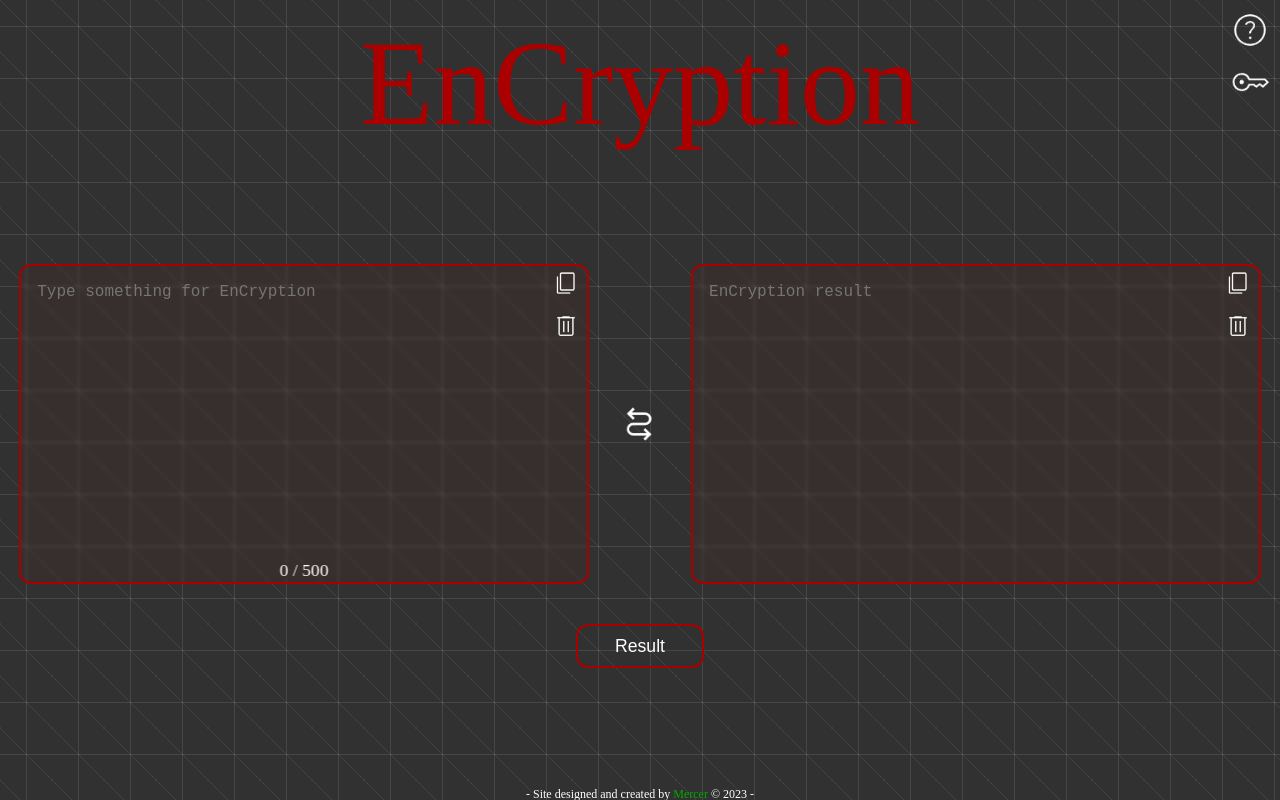
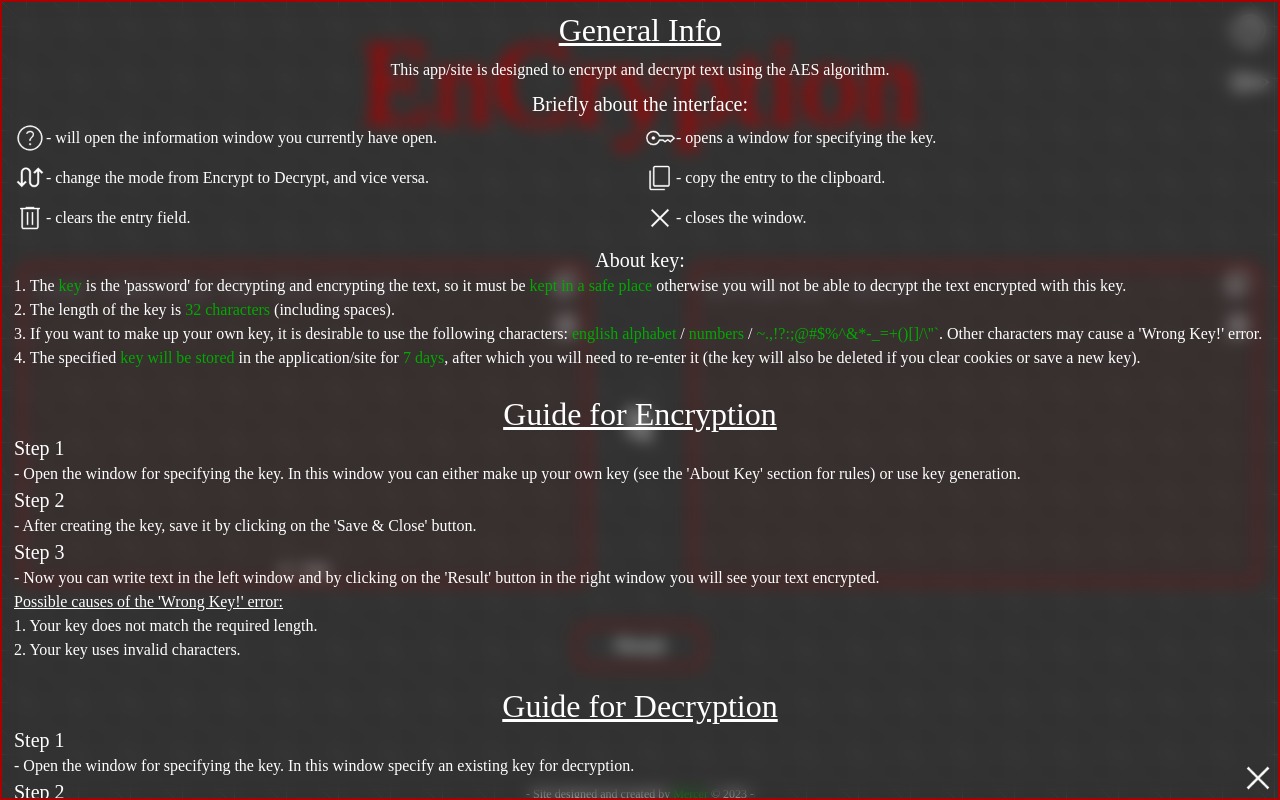
Before and after one commit to AleksMercer/EnDeCryption, a React (Create React App) app: page / in a window 1280 px wide. Built offline with nearby package versions, Linux system fonts and the light colour scheme; a web font is replaced by a local one.

Commit message:
21.08.2023 / filled in the information field

```diff
--- a/src/components/additional/InfoWindow.jsx
+++ b/src/components/additional/InfoWindow.jsx
@@ -1,13 +1,22 @@
-import React, { useState } from 'react'
+import React, { useState, useEffect } from 'react'
 
 
 function InfoButton() {
 
   const [infoWindow, setInfoWindow] = useState(false)
 
+  useEffect(() => {
+    const visited = localStorage.getItem('visited')
+
+    if (!visited) {
+      setInfoWindow(true)
+      localStorage.setItem('visited', 'true')
+    }
+  }, [])
+
   return (
     <>
-    <button className='info-btn' onClick={() => setInfoWindow(true)}>
+      <button className='info-btn' onClick={() => setInfoWindow(true)} >
         <img
         className='info-icon'
         draggable='false'
@@ -17,7 +26,65 @@ function InfoButton() {
 
       { infoWindow &&
         <div className='info-window'>
-        Info window
+
+          <div className='info-container'>
+
+            <div className='general-guide'>
+              <h2>General Info</h2>
+              <p className='description'>This app/site is designed to encrypt and decrypt text using the AES algorithm.</p>
+
+              <div className='interface'>
+                <h3>Briefly about the interface:</h3>
+                <p><img src={require('../media/info-icon.png')} alt=''  /><span>- will open the information window you currently have open.</span></p>
+                <p><img src={require('../media/key-icon.png')} alt=''   /><span>- opens a window for specifying the key.</span></p>
+                <p><img src={require('../media/swap-icon.png')} alt=''  /><span>- change the mode from Encrypt to Decrypt, and vice versa.</span></p>
+                <p><img src={require('../media/copy-icon.png')} alt=''  /><span>- copy the entry to the clipboard.</span></p>
+                <p><img src={require('../media/clean-icon.png')} alt='' /><span>- clears the entry field.</span></p>
+                <p><img src={require('../media/close-icon.png')} alt='' /><span>- closes the window.</span></p>
+              </div>
+
+              <div className='key'>
+                <h3>About key:</h3>
+                <p>1. The <span>key</span> is the 'password' for decrypting and encrypting the text, so it must be <span>kept in a safe place</span> otherwise you will not be able to decrypt the text encrypted with this key.</p>
+                <p>2. The length of the key is <span>32 characters</span> (including spaces).</p>
+                <p>3. If you want to make up your own key, it is desirable to use the following characters: <span>english alphabet</span> / <span>numbers</span> / <span>~.,!?:;@#$%^&*-_=+{}()[]/\''`</span>. Other characters may cause a 'Wrong Key!' error.</p>
+                <p>4. The specified <span>key will be stored</span> in the application/site for <span>7 days</span>, after which you will need to re-enter it (the key will also be deleted if you clear cookies or save a new key).</p>
+              </div>
+
+            </div>
+
+            <div className='encryption-guide'>
+              <h2>Guide for Encryption</h2>
+                <h3>Step 1</h3>
+                  <p>- Open the window for specifying the key. In this window you can either make up your own key (see the 'About Key' section for rules) or use key generation.</p>
+
+                <h3>Step 2</h3>
+                  <p>- After creating the key, save it by clicking on the 'Save & Close' button.</p>
+
+                <h3>Step 3</h3>
+                  <p>- Now you can write text in the left window and by clicking on the 'Result' button in the right window you will see your text encrypted.</p>
+
+                <h3 className='wrong'>Possible causes of the 'Wrong Key!' error:</h3>
+                  <p>1. Your key does not match the required length.</p>
+                  <p>2. Your key uses invalid characters.</p>
+            </div>
+
+            <div className='decryption-guide'>
+              <h2>Guide for Decryption</h2>
+                <h3>Step 1</h3>
+                  <p>- Open the window for specifying the key. In this window specify an existing key for decryption.</p>
+
+                <h3>Step 2</h3>
+                  <p>- After specifying the key, save it by clicking the 'Save & Close' button.</p>
+
+                <h3>Step 3</h3>
+                  <p>- Now you can add the encrypted text to the left window and by clicking the 'Result' button, you will see the decrypted text in the right window.</p>
+
+                <h3 className='wrong'>Possible causes of the 'Wrong Key!' error:</h3>
+                  <p>1. If the key is wrong, the text will not be decrypted.</p>
+            </div>
+
+          </div>
 
           <button className='close-btn' onClick={() => setInfoWindow(false)} >
             <img
@@ -26,6 +93,7 @@ function InfoButton() {
             src={require('../media/close-icon.png')}
             alt='X' />
           </button>
+
         </div>
       }
     </>
--- a/src/style/scss/_common.scss
+++ b/src/style/scss/_common.scss
@@ -9,7 +9,7 @@ html, body, #root {
 }
 
 body { //some common settings
-  * > img, * > button, h1{
+  * > img, * > button, h1, h2, h3 {
     user-select: none;
   }
 
@@ -150,21 +150,6 @@ header {
       backdrop-filter: blur(1vh);
     }
 
-    .info-window {
-      z-index: 96;
-
-      .close-btn {
-        position: absolute;
-        right: 0;
-        bottom: 0;
-        height: 5vh;
-
-        img {
-          height: 5vh;
-        }
-      }
-    }
-
     .key-window {
       @include grid_template(repeat(4, 1fr)/ auto);
       place-items: center;
@@ -216,6 +201,115 @@ header {
 
       .generate {
         align-self: start;
+      }
+    }
+
+    .info-window {
+      $small-gap: 1vh;
+      $mid-gap: 2vh;
+      $big-gap: 4vh;
+
+      z-index: 96;
+
+      ::-webkit-scrollbar {
+        width: 0;
+        background-color: rgba(0, 0, 0, 0);
+      }
+
+      ::-webkit-scrollbar-track {
+        background-color: rgba(0, 0, 0, 0);
+      }
+
+      .info-container { //make text design - font and spacing
+        width: 100%;
+        height: 100%;
+        padding: 1.5vh;
+        overflow-x: hidden;
+        overflow-y: auto;
+
+        @include grid_template(repeat(3, auto) / 1fr);
+        gap: $big-gap;
+
+        * > p {
+          font-size: 2vh;
+          // letter-spacing: ;
+          // word-spacing: ;
+        }
+
+        * > h2 {
+          text-align: center;
+          text-decoration: underline;
+          font-size: 4vh;
+        }
+
+        * > h3 {
+          font-size: 2.5vh;
+          text-align: center;
+        }
+
+        .general-guide {
+          @include grid_template(auto / 1fr);
+          gap: $mid-gap;
+
+          .description {
+            text-align: center;
+          }
+
+          .interface {
+            @include grid_template( auto / repeat(2, 1fr));
+            gap: $small-gap;
+
+            h3 {
+              grid-column: 1 / 3;
+            }
+
+            p {
+              @include grid_template( 1fr / repeat(2, auto));
+              justify-content: left;
+              align-items: center;
+
+              img {
+                height: 4vh;
+              }
+            }
+          }
+
+          .key {
+            @include grid_template(auto / 1fr);
+            gap: $small-gap;
+
+            p > span { color: #0A0; }
+          }
+        }
+
+        .encryption-guide, .decryption-guide {
+          @include grid_template(auto / 1fr);
+          gap: $small-gap;
+
+          * > span {
+            color: #0A0;
+          }
+
+          h3 {
+            justify-self: start;
+          }
+
+          .wrong {
+            font-size: 2vh;
+            text-decoration: underline;
+          }
+        }
+      }
+
+      .close-btn {
+        position: absolute;
+        right: 0;
+        bottom: 0;
+        height: 5vh;
+
+        img {
+          height: 5vh;
+        }
       }
     }
   }
@@ -284,6 +378,8 @@ main {
         white-space: break-spaces;
         line-height: 125%;
         font-size: 2vh;
+        letter-spacing: 0.3vh;
+        word-spacing: 0.5vh;
       }
 
       ::-webkit-scrollbar {
--- a/src/style/style.css
+++ b/src/style/style.css
@@ -119,7 +119,7 @@ html, body, #root {
   overflow: hidden;
 }
 
-body * > img, body * > button, body h1 {
+body * > img, body * > button, body h1, body h2, body h3 {
   -webkit-user-select: none;
      -moz-user-select: none;
       -ms-user-select: none;
@@ -269,18 +269,6 @@ header .info-and-key .info-window, header .info-and-key .key-window {
   -webkit-backdrop-filter: blur(1vh);
           backdrop-filter: blur(1vh);
 }
-header .info-and-key .info-window {
-  z-index: 96;
-}
-header .info-and-key .info-window .close-btn {
-  position: absolute;
-  right: 0;
-  bottom: 0;
-  height: 5vh;
-}
-header .info-and-key .info-window .close-btn img {
-  height: 5vh;
-}
 header .info-and-key .key-window {
   display: grid;
   grid-template: repeat(4, 1fr)/auto;
@@ -335,6 +323,99 @@ header .info-and-key .key-window .container .copy-icon, header .info-and-key .ke
 header .info-and-key .key-window .generate {
   -ms-flex-item-align: start;
       align-self: start;
+}
+header .info-and-key .info-window {
+  z-index: 96;
+}
+header .info-and-key .info-window ::-webkit-scrollbar {
+  width: 0;
+  background-color: rgba(0, 0, 0, 0);
+}
+header .info-and-key .info-window ::-webkit-scrollbar-track {
+  background-color: rgba(0, 0, 0, 0);
+}
+header .info-and-key .info-window .info-container {
+  width: 100%;
+  height: 100%;
+  padding: 1.5vh;
+  overflow-x: hidden;
+  overflow-y: auto;
+  display: grid;
+  grid-template: repeat(3, auto)/1fr;
+  gap: 4vh;
+}
+header .info-and-key .info-window .info-container * > p {
+  font-size: 2vh;
+}
+header .info-and-key .info-window .info-container * > h2 {
+  text-align: center;
+  text-decoration: underline;
+  font-size: 4vh;
+}
+header .info-and-key .info-window .info-container * > h3 {
+  font-size: 2.5vh;
+  text-align: center;
+}
+header .info-and-key .info-window .info-container .general-guide {
+  display: grid;
+  grid-template: auto/1fr;
+  gap: 2vh;
+}
+header .info-and-key .info-window .info-container .general-guide .description {
+  text-align: center;
+}
+header .info-and-key .info-window .info-container .general-guide .interface {
+  display: grid;
+  grid-template: auto/repeat(2, 1fr);
+  gap: 1vh;
+}
+header .info-and-key .info-window .info-container .general-guide .interface h3 {
+  grid-column: 1/3;
+}
+header .info-and-key .info-window .info-container .general-guide .interface p {
+  display: grid;
+  grid-template: 1fr/repeat(2, auto);
+  -webkit-box-pack: left;
+      -ms-flex-pack: left;
+          justify-content: left;
+  -webkit-box-align: center;
+      -ms-flex-align: center;
+          align-items: center;
+}
+header .info-and-key .info-window .info-container .general-guide .interface p img {
+  height: 4vh;
+}
+header .info-and-key .info-window .info-container .general-guide .key {
+  display: grid;
+  grid-template: auto/1fr;
+  gap: 1vh;
+}
+header .info-and-key .info-window .info-container .general-guide .key p > span {
+  color: #0A0;
+}
+header .info-and-key .info-window .info-container .encryption-guide, header .info-and-key .info-window .info-container .decryption-guide {
+  display: grid;
+  grid-template: auto/1fr;
+  gap: 1vh;
+}
+header .info-and-key .info-window .info-container .encryption-guide * > span, header .info-and-key .info-window .info-container .decryption-guide * > span {
+  color: #0A0;
+}
+header .info-and-key .info-window .info-container .encryption-guide h3, header .info-and-key .info-window .info-container .decryption-guide h3 {
+  justify-self: start;
+}
+header .info-and-key .info-window .info-container .encryption-guide .wrong, header .info-and-key .info-window .info-container .decryption-guide .wrong {
+  font-size: 2vh;
+  text-decoration: underline;
+}
+header .info-and-key .info-window .close-btn {
+  position: absolute;
+  right: 0;
+  bottom: 0;
+  height: 5vh;
+}
+header .info-and-key .info-window .close-btn img {
+  height: 5vh;
 }
 header .key-tip {
   color: white;
@@ -413,6 +494,8 @@ main .windows_left textarea, main .windows_right textarea {
   white-space: break-spaces;
   line-height: 125%;
   font-size: 2vh;
+  letter-spacing: 0.3vh;
+  word-spacing: 0.5vh;
 }
 main .windows_left ::-webkit-scrollbar, main .windows_right ::-webkit-scrollbar {
   width: 0.5vh;
@@ -497,6 +580,14 @@ footer {
   }
   body > #root .container {
     width: 90%;
+  }
+  body > #root header .info-container * > p {
+    line-height: 125%;
+  }
+  body > #root header .info-container .interface p {
+    -webkit-box-align: start;
+        -ms-flex-align: start;
+            align-items: start;
   }
   body > #root main {
     row-gap: 2%;
```
Also changed, not shown: src/style/scss/_mobile.scss (+13 -0 lines). Lines whose indentation alone changed are shown as unchanged.
